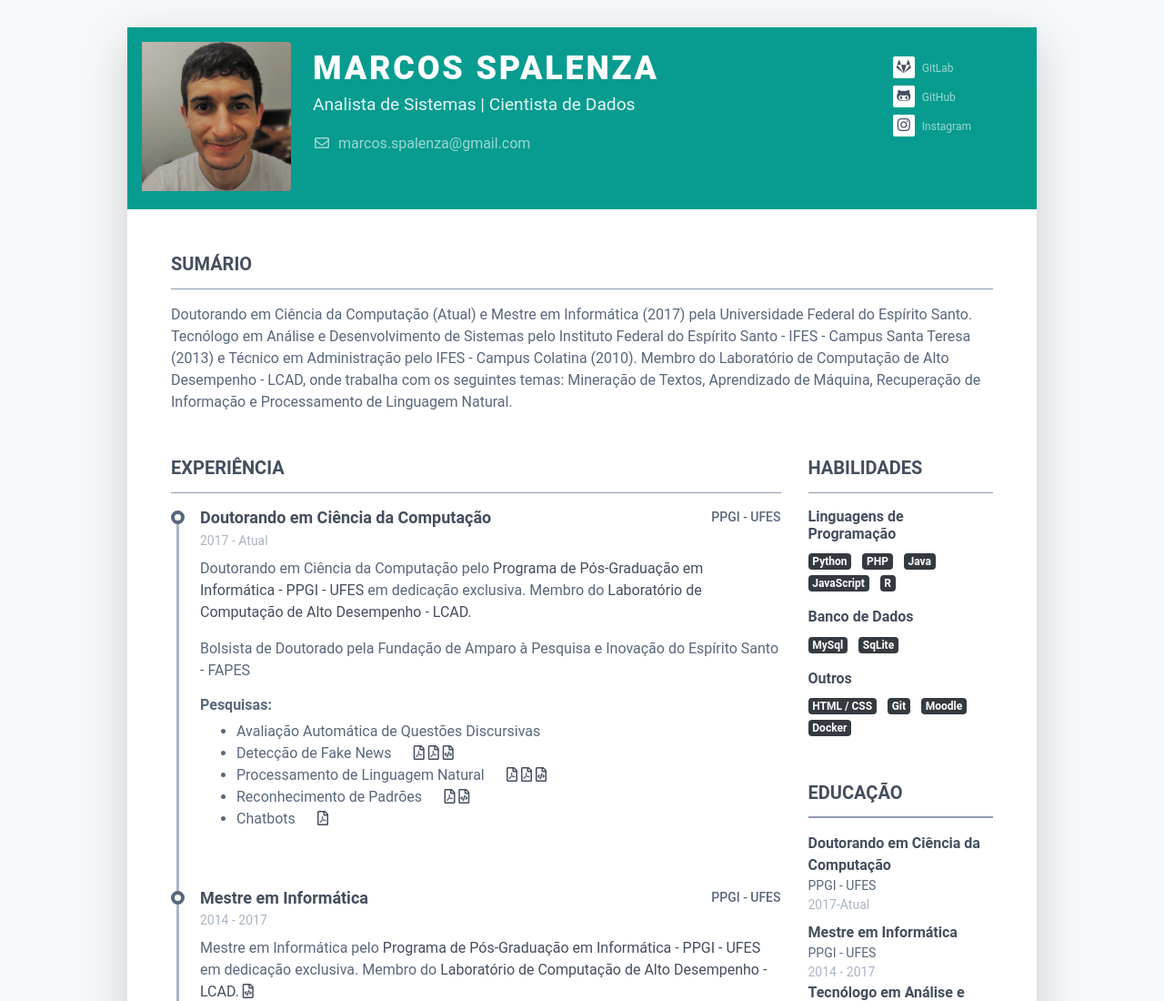
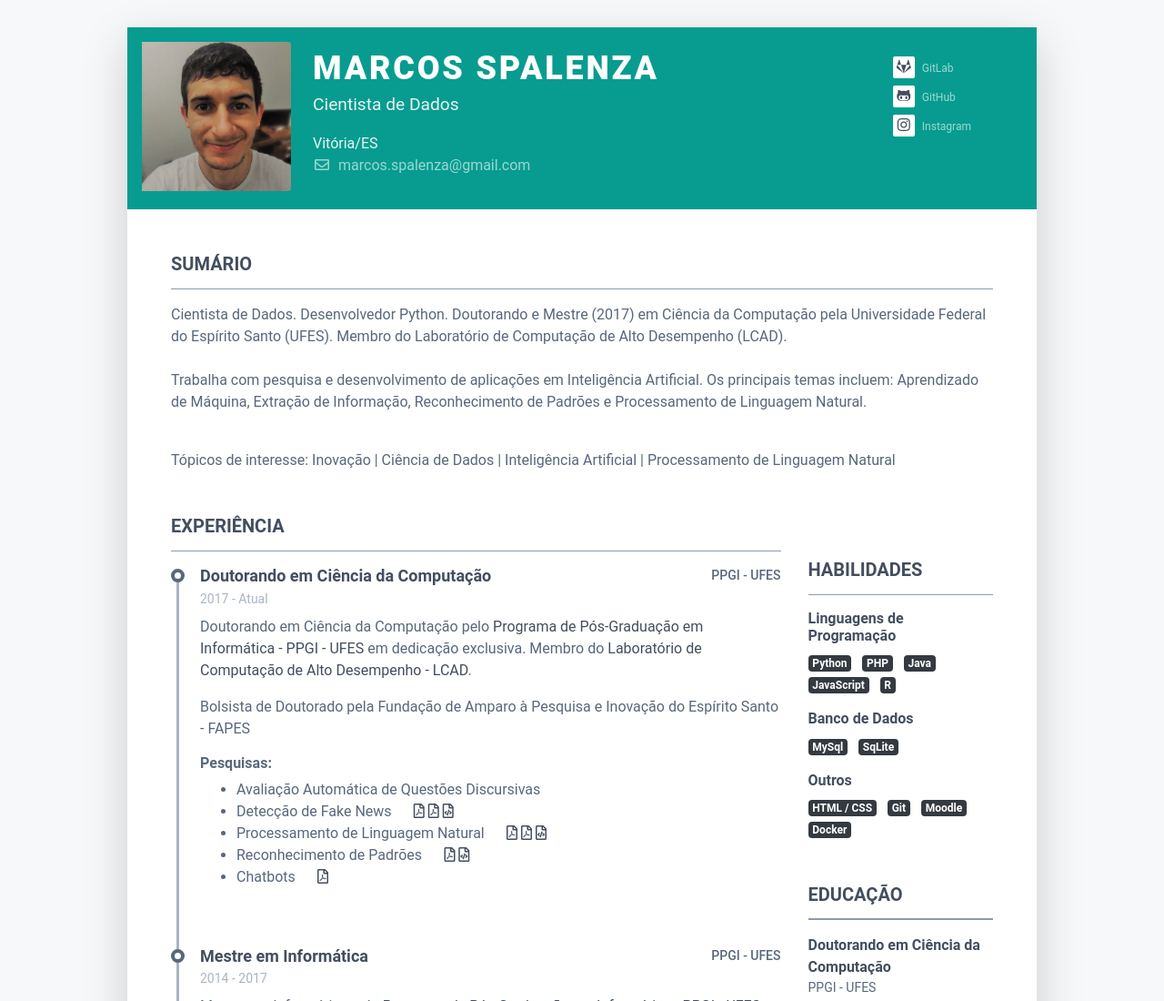
Before and after one commit to marcosspalenza/marcosspalenza.github.io, a plain HTML site: page index.html in a window 1280 px wide. Shown: the top 1100 px of the page at 91% size. Drawn offline with Linux system fonts and the light colour scheme.

Commit message:
Update Description
Use LinkedIn description.

```diff
--- a/index.html
+++ b/index.html
@@ -27,8 +27,9 @@
 					<div class="media-body p-4 d-flex flex-column flex-md-row mx-auto mx-lg-0">
 						<div class="primary-info">
 							<h1 class="name mt-0 mb-1 text-white text-uppercase text-uppercase">Marcos Spalenza</h1>
-							<div class="title mb-3">Analista de Sistemas | Cientista de Dados</div>
+							<div class="title mb-3">Cientista de Dados</div>
 							<ul class="list-unstyled">
+								<li>Vitória/ES</li>
 								<li class="mb-2"><a href="mailto:marcos.spalenza@gmail.com"><i class="far fa-envelope fa-fw mr-2" data-fa-transform="grow-3"></i>marcos.spalenza@gmail.com</a></li>
 							</ul>
 						</div><!--//primary-info-->
@@ -49,7 +50,12 @@
 				<section class="resume-section summary-section mb-5">
 					<h2 class="resume-section-title text-uppercase font-weight-bold pb-3 mb-3">Sumário</h2>
 					<div class="resume-section-content">
-						<p class="mb-0">Doutorando em Ciência da Computação (Atual) e Mestre em Informática (2017) pela Universidade Federal do Espírito Santo. Tecnólogo em Análise e Desenvolvimento de Sistemas pelo Instituto Federal do Espírito Santo - IFES - Campus Santa Teresa (2013) e Técnico em Administração pelo IFES - Campus Colatina (2010). Membro do Laboratório de Computação de Alto Desempenho - LCAD, onde trabalha com os seguintes temas: Mineração de Textos, Aprendizado de Máquina, Recuperação de Informação e Processamento de Linguagem Natural.</p>
+						<p class="mb-0">Cientista de Dados. Desenvolvedor Python. Doutorando e Mestre (2017) em Ciência da Computação pela Universidade Federal do Espírito Santo (UFES). Membro do Laboratório de Computação de Alto Desempenho (LCAD).</p>
+						<br>
+						<p>Trabalha com pesquisa e desenvolvimento de aplicações em Inteligência Artificial. Os principais temas incluem: Aprendizado de Máquina, Extração de Informação, Reconhecimento de Padrões e Processamento de Linguagem Natural.</p>
+						<br>
+						<p>Tópicos de interesse:
+						Inovação | Ciência de Dados | Inteligência Artificial | Processamento de Linguagem Natural</p>
 					</div>
 				</section><!--//summary-section-->
 				<div class="row">
@@ -166,6 +172,8 @@
 				</div>
 				<div class="col-lg-3">
 					<section class="resume-section skills-section mb-5">
+						<br>
+						<br>
 						<h2 class="resume-section-title text-uppercase font-weight-bold pb-3 mb-3">Habilidades</h2>
 						<div class="resume-section-content">
 							<div class="resume-skill-item">
```
